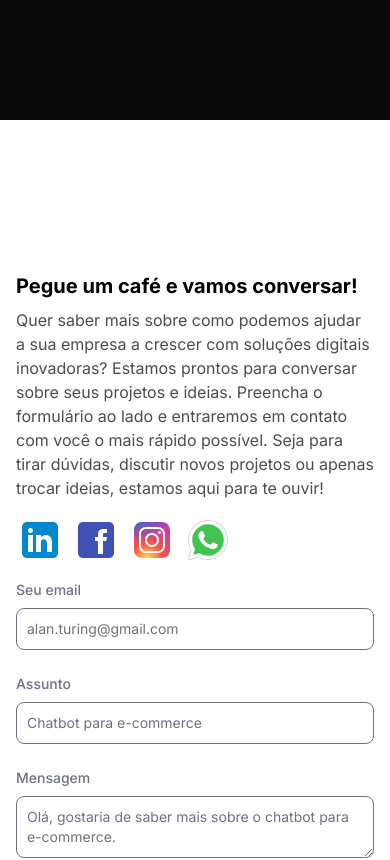
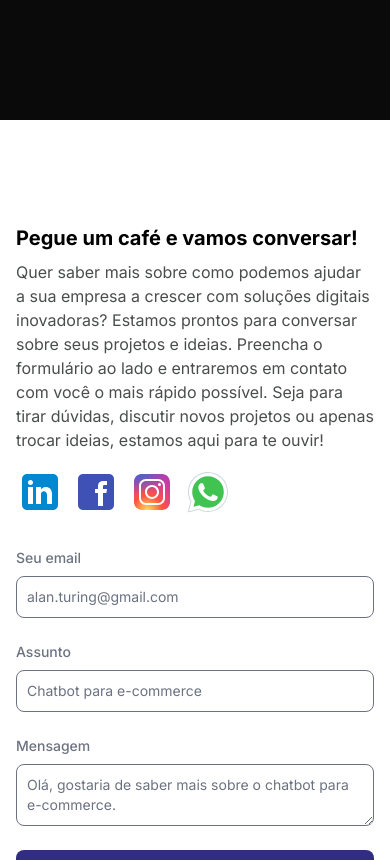
Before and after one commit to AZICode-Organization/Site, a Next.js app in the folder portfolio-website/: page / in a window 390 px wide. Shown: the part 2300-3160 px from the top of the page. Built offline with nearby package versions, Linux system fonts and the light colour scheme.

Commit message:
:bug: Ajusta espaçamentos

```diff
--- a/portfolio-website/app/components/EmailSection.tsx
+++ b/portfolio-website/app/components/EmailSection.tsx
@@ -34,7 +34,7 @@ const EmailSection = () => {
     }
   };
   return (
-    <section className="grid md:grid-cols-2 my-12 md:my-12 py-24 gap-4 px-4 md:px-16">
+    <section className="grid md:grid-cols-2 my-0 md:my-12 py-24 gap-4 px-4 md:px-16">
       <div>
         <h5 className="text-xl font-bold text-black my-2">Pegue um café e vamos conversar!</h5>
         <p className="text-[#4b4d4d] mb-4 max-w-md">
@@ -43,7 +43,7 @@ const EmailSection = () => {
           em contato com você o mais rápido possível. Seja para tirar dúvidas, discutir novos projetos ou apenas
           trocar ideias, estamos aqui para te ouvir!
         </p>
-        <div className="socials flex flex-row gap-2">
+        <div className="socials flex flex-row gap-2 mb-4 md:mb-0">
           <Link href="https://www.linkedin.com/in/carlos-%C3%A1quila/">
             <Image src={linkedin} alt="LinkedIn" className="cursor-pointer" />
           </Link>
```
